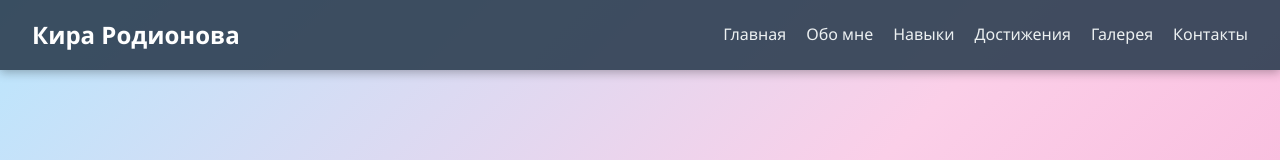
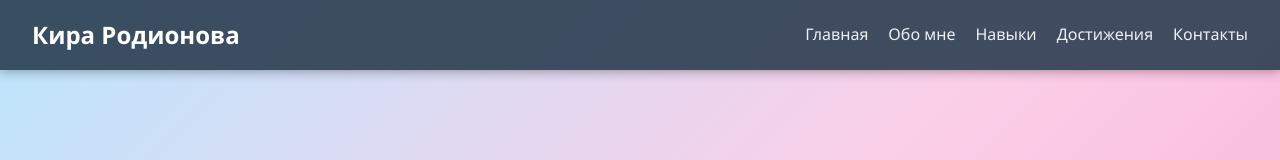
Before and after one commit to isaevakira08/interior-portfolio, a plain HTML site: page index.html in a window 1280 px wide. Shown: the top 160 px of the page. Drawn offline with Linux system fonts and the light colour scheme.

Commit message:
Update index.html

```diff
--- a/index.html
+++ b/index.html
@@ -16,7 +16,6 @@
             <li><a href="#about">Обо мне</a></li>
             <li><a href="#skills">Навыки</a></li>
             <li><a href="#achievements">Достижения</a></li>
-            <li><a href="#gallery">Галерея</a></li>
             <li><a href="#contact">Контакты</a></li>
         </ul>
     </nav>
```
